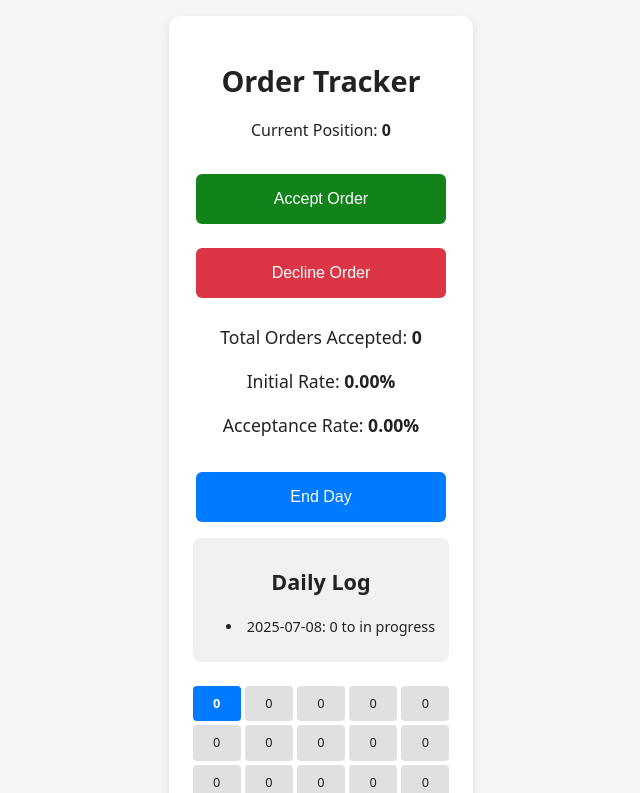
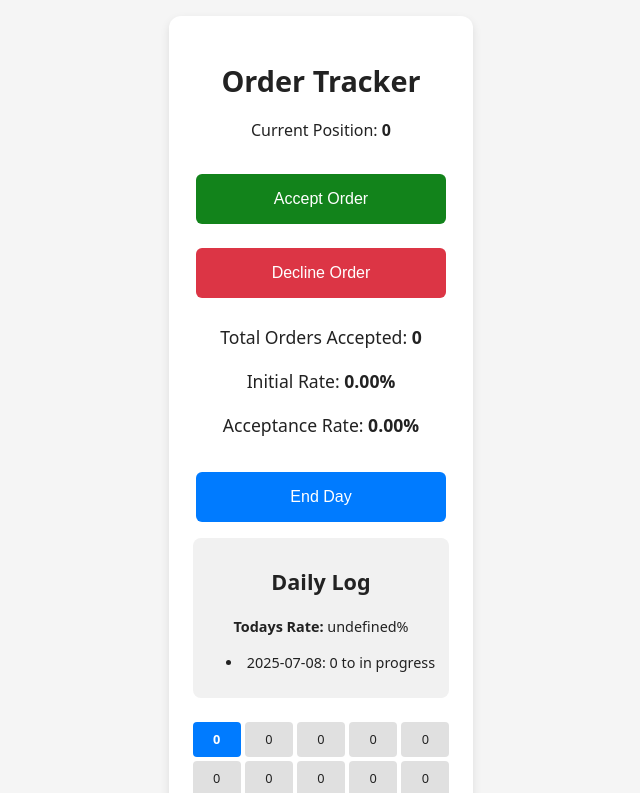
Before and after one commit to jeffdinsmore/acceptance_rate, a React (Vite) app: page / in a window 1280 px wide. Shown: the top 793 px of the page, without its empty margins (319-959 px from the left). Built offline with nearby package versions, Linux system fonts and the light colour scheme.

Commit message:
add in todays acceptance rate

```diff
--- a/src/App.tsx
+++ b/src/App.tsx
@@ -3,6 +3,7 @@ import React from "react";
 import { useOrderStore } from "./store";
 
 const App: React.FC = () => {
+  const today = new Date().toISOString().split("T")[0];
   const {
     index,
     filledOnce,
@@ -14,6 +15,7 @@ const App: React.FC = () => {
     endDay,
   } = useOrderStore();
 console.log("filled once", filledOnce, useOrderStore.getState());
+
   return (
     <div className="container">
       <h1>Order Tracker</h1>
@@ -53,6 +55,7 @@ console.log("filled once", filledOnce, useOrderStore.getState());
 
       <div className="daily-log">
         <h2>Daily Log</h2>
+        <p><strong>Todays Rate:</strong> {useOrderStore.getState().dailies.map(entry => (entry.date === today) ? entry.rate + "%": "")}</p>
         <ul>
           {dailies.map((entry, i) => (
             <li key={i}>
--- a/src/store.ts
+++ b/src/store.ts
@@ -6,6 +6,7 @@ interface DailyEntry {
   date: string;
   start: number;
   end?: number;
+  rate?: number;
 }
 
 interface OrderStore {
@@ -19,6 +20,7 @@ interface OrderStore {
   getTotalOrders: () => number;
   startNewDay: () => void;
   endDay: () => void;
+  getTodaysRate: (startIndex: number, endIndex: number) => number;
 }
 
 export const useOrderStore = create<OrderStore>()(
@@ -46,8 +48,22 @@ export const useOrderStore = create<OrderStore>()(
       },
 
       getAcceptanceRate: () => {
-        const total = get().orders.reduce((a, b) => a + b, 0)
-        return total / 100
+        const total = get().orders.reduce((a, b) => a + b, 0);
+        return total / 100;
+      },
+
+      getTodaysRate: (startIndex: number, endIndex: number) => {
+        const state = get();
+        //const today = new Date().toString().split("T")[0];
+        let total = 0;
+        for(let i = startIndex; i < endIndex; i++){
+          total = total + state.orders[i];
+        }
+        //const total = get().orders.map(order => order[] += );
+        /*const total = state.dailies.map(entry =>
+          entry.date === today ?  state.index - 1 - entry.start : entry);*/
+        const rate = parseFloat((total / (state.index - startIndex) * 100).toFixed(1));
+        return rate;
       },
 
       getTotalOrders: () => get().orders.reduce((a, b) => a + b, 0),
@@ -69,7 +85,7 @@ export const useOrderStore = create<OrderStore>()(
         const today = new Date().toISOString().split("T")[0];
 
         const updated = state.dailies.map(entry =>
-          entry.date === today ? { ...entry, end: state.index - 1 } : entry
+          entry.date === today ? { ...entry, end: state.index - 1, rate: get().getTodaysRate(Number(entry.start), state.index - 1)} : entry
         );
         set({ dailies: updated });
       },
```
